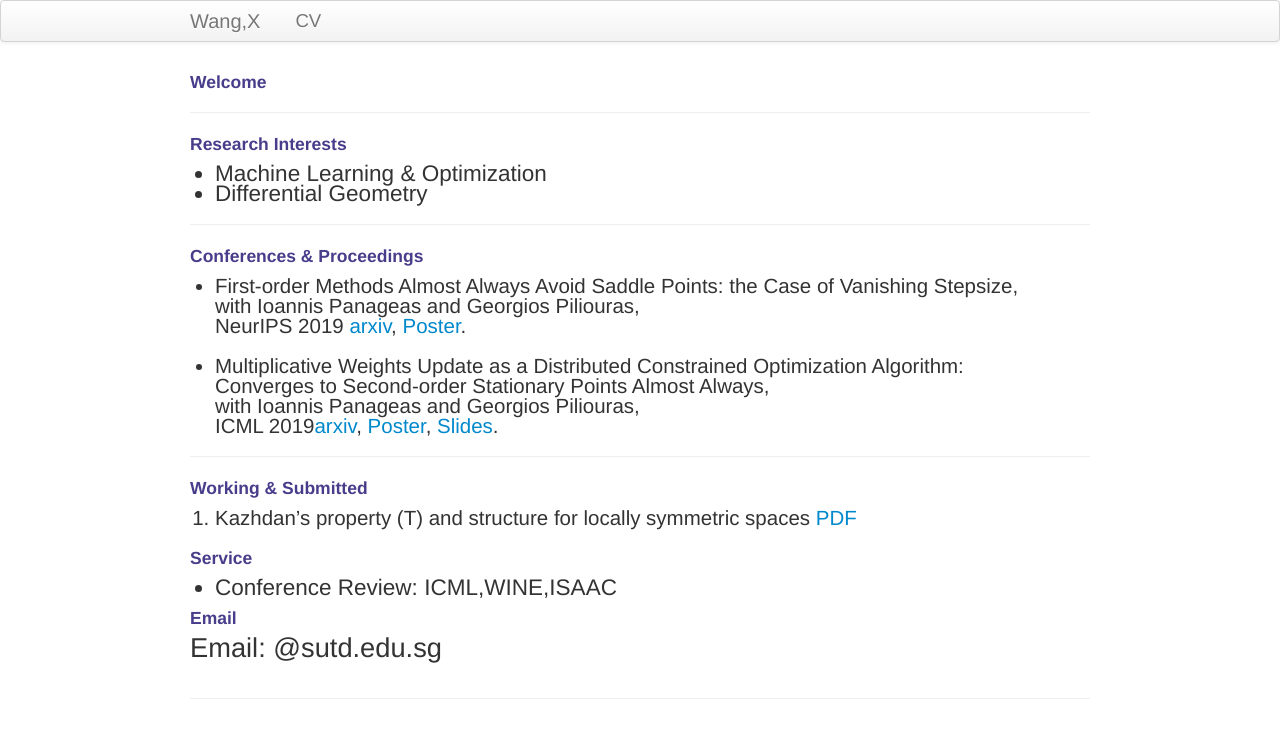
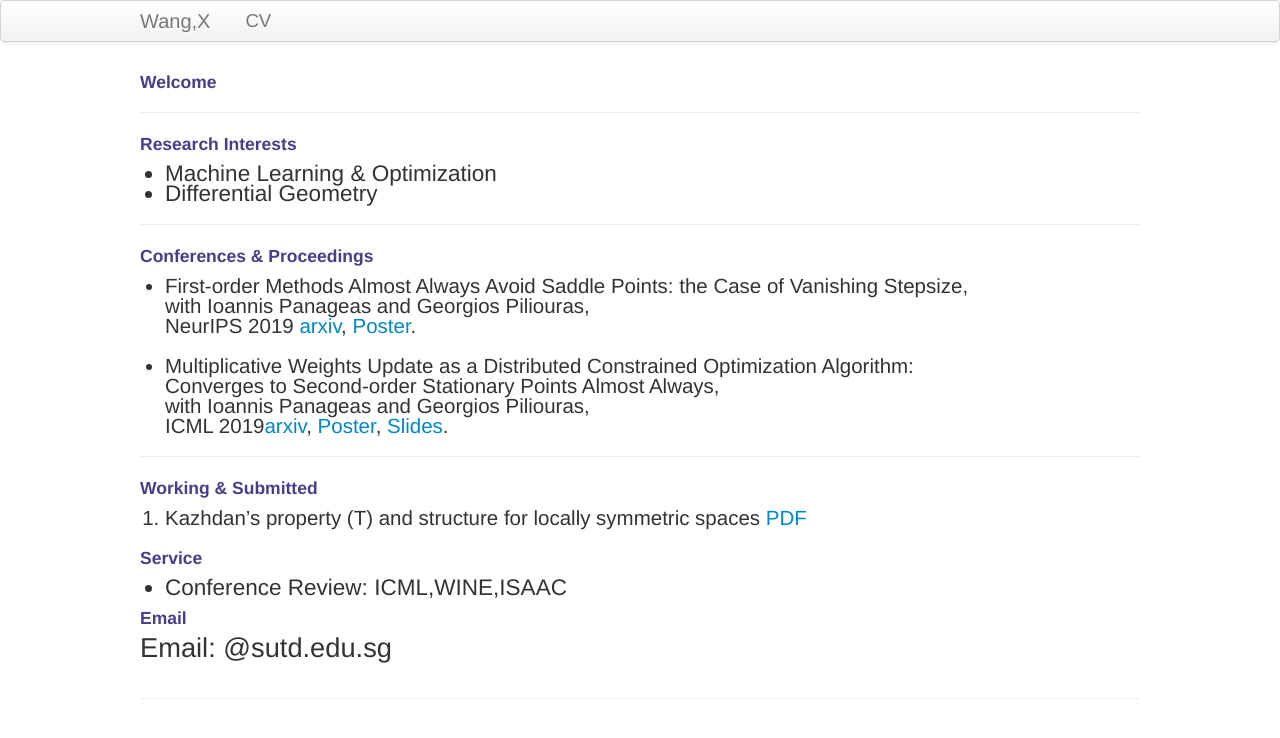
Before and after one commit to xiiaowang/xiiaowang.github.io, a Jekyll site: the page built from index.md, in a window 1280 px wide. Shown: the top 738 px of the page. Built offline with Jekyll 4.4.1, drawn with Linux system fonts in a browser that asks for light colours.

Commit message:
Update style.css

```diff
--- a/assets/themes/twitter/css/style.css
+++ b/assets/themes/twitter/css/style.css
@@ -1,7 +1,7 @@
 /* Custom container */
 .container-narrow {
   margin: 0 auto;
-  max-width: 900px; }
+  max-width: 1000px; }
 
 .container-narrow > hr {
   margin: 30px 0; }
```
